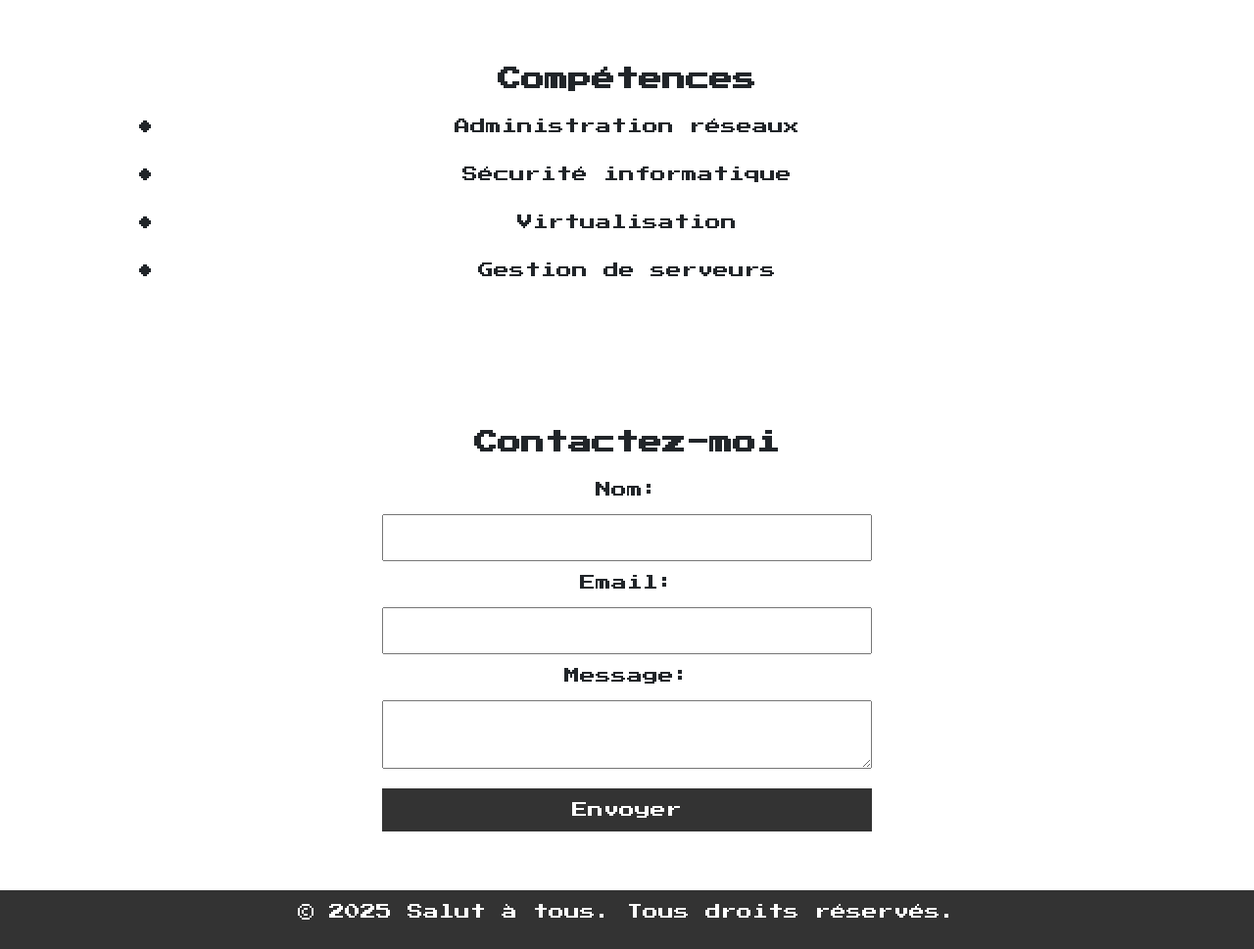
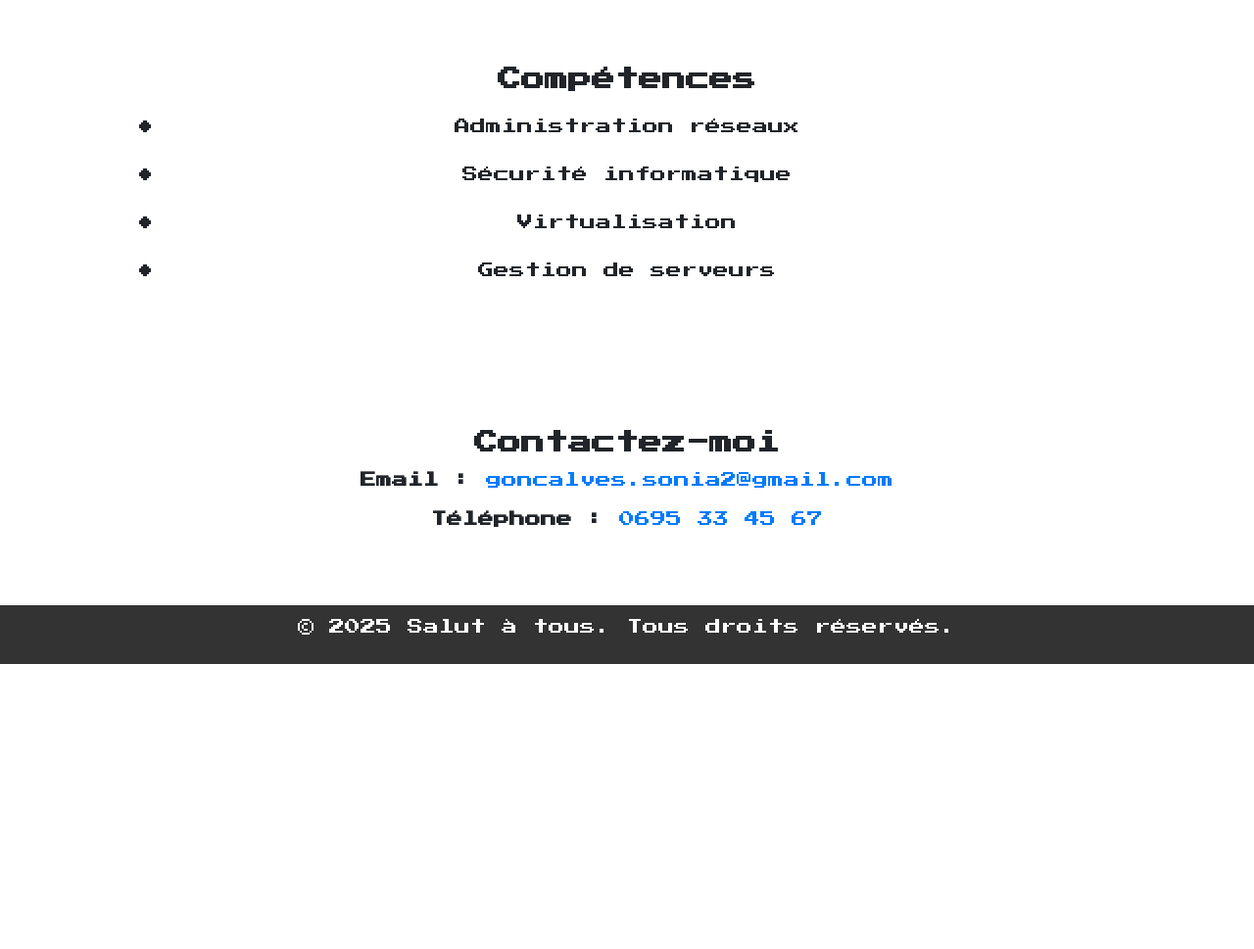
Before and after one commit to Calibrea/Calibrea.github.io, a plain HTML site: page index.html in a window 1280 px wide. Shown: the part 1413-2382 px from the top of the page at 98% size. After the commit the page ends 2091 px from the top, so only its background shows below. Drawn offline with nearby package versions, Linux system fonts and the light colour scheme.

Commit message:
Update index.html

```diff
--- a/index.html
+++ b/index.html
@@ -84,19 +84,12 @@
 
 
     <section id="contact">
-        <h2>Contactez-moi</h2>
-        <form action="#" method="post">
-            <label for="name">Nom:</label>
-            <input type="text" id="name" name="name" required>
+   <h2>Contactez-moi</h2>
+<div>
+    <p><strong>Email :</strong> <a href="mailto:goncalves.sonia2@gmail.com">goncalves.sonia2@gmail.com</a></p>
+    <p><strong>Téléphone :</strong> <a href="tel:0695334567">0695 33 45 67</a></p>
+</div>
 
-            <label for="email">Email:</label>
-            <input type="email" id="email" name="email" required>
-
-            <label for="message">Message:</label>
-            <textarea id="message" name="message" required></textarea>
-
-            <button type="submit">Envoyer</button>
-        </form>
     </section>
 
     <!-- le poti chat robot ici -->
```
